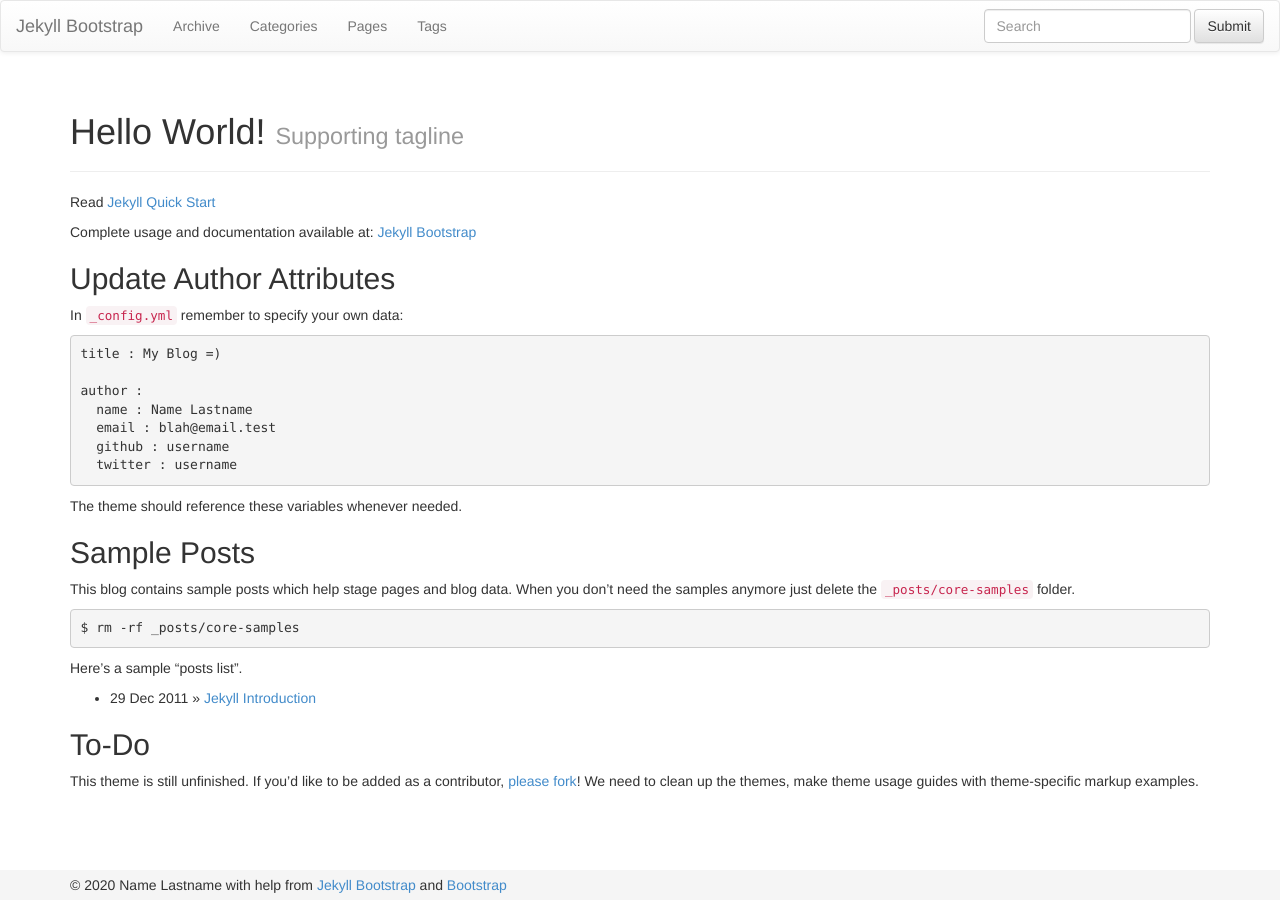
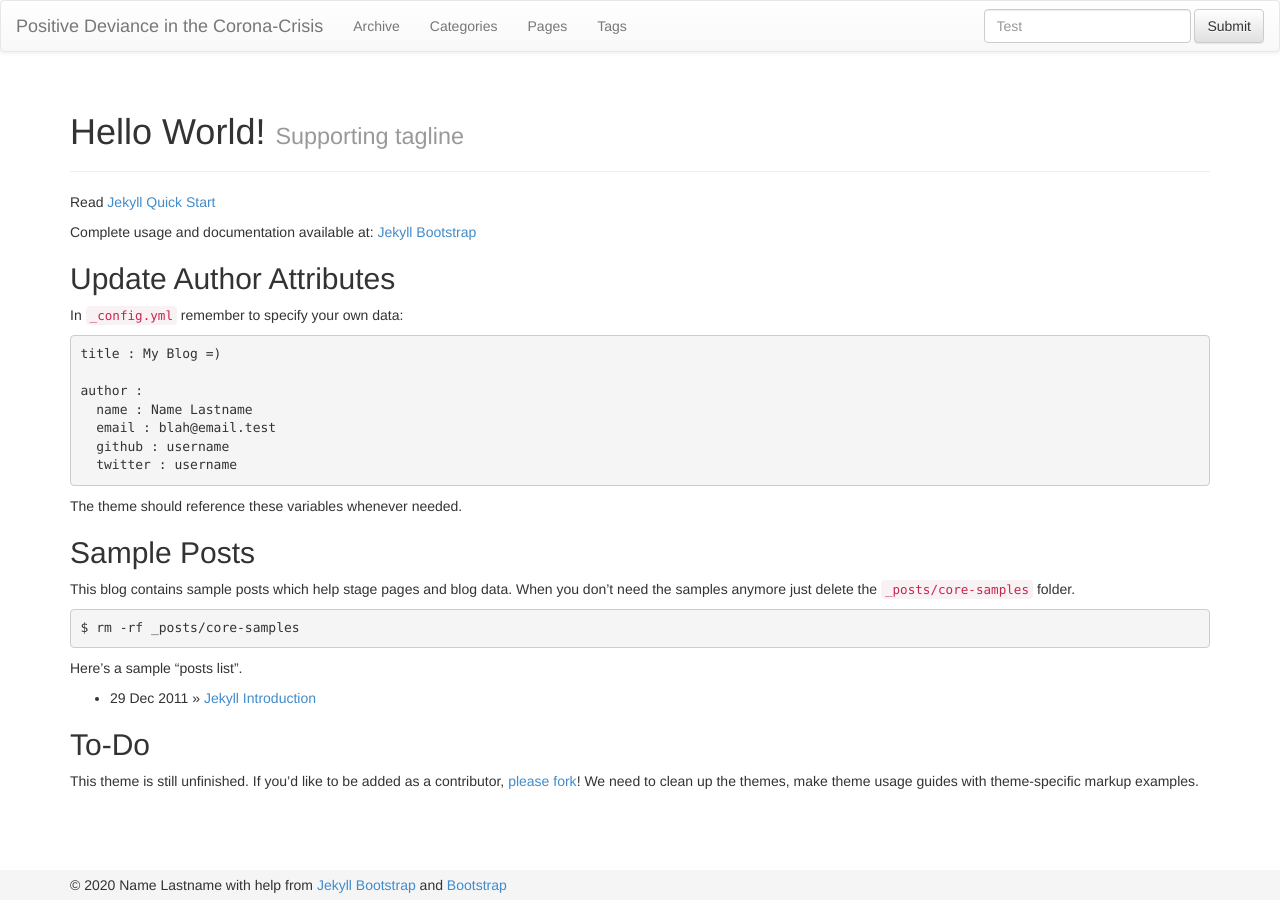
Before and after one commit to pd-viral/web, a Jekyll site: the page built from index.md, in a window 1280 px wide. Built offline with Jekyll 4.4.1, drawn with Linux system fonts in a browser that asks for light colours; nearby versions of some CDN libraries.

Commit message:
some changes

```diff
--- a/_config.yml
+++ b/_config.yml
@@ -8,7 +8,7 @@ highlighter: pygments
 # Themes are encouraged to use these universal variables
 # so be sure to set them if your theme uses them.
 #
-title : Jekyll Bootstrap
+title : Positive Deviance in the Corona-Crisis
 tagline: Site Tagline
 author :
   name : Name Lastname
--- a/_includes/themes/bootstrap-3/default.html
+++ b/_includes/themes/bootstrap-3/default.html
@@ -65,7 +65,7 @@
           </ul>
           <form class="navbar-form navbar-right" role="search">
             <div class="form-group">
-              <input type="text" class="form-control" placeholder="Search">
+              <input type="text" class="form-control" placeholder="Test">
             </div>
             <button type="submit" class="btn btn-default">Submit</button>
           </form>
```
